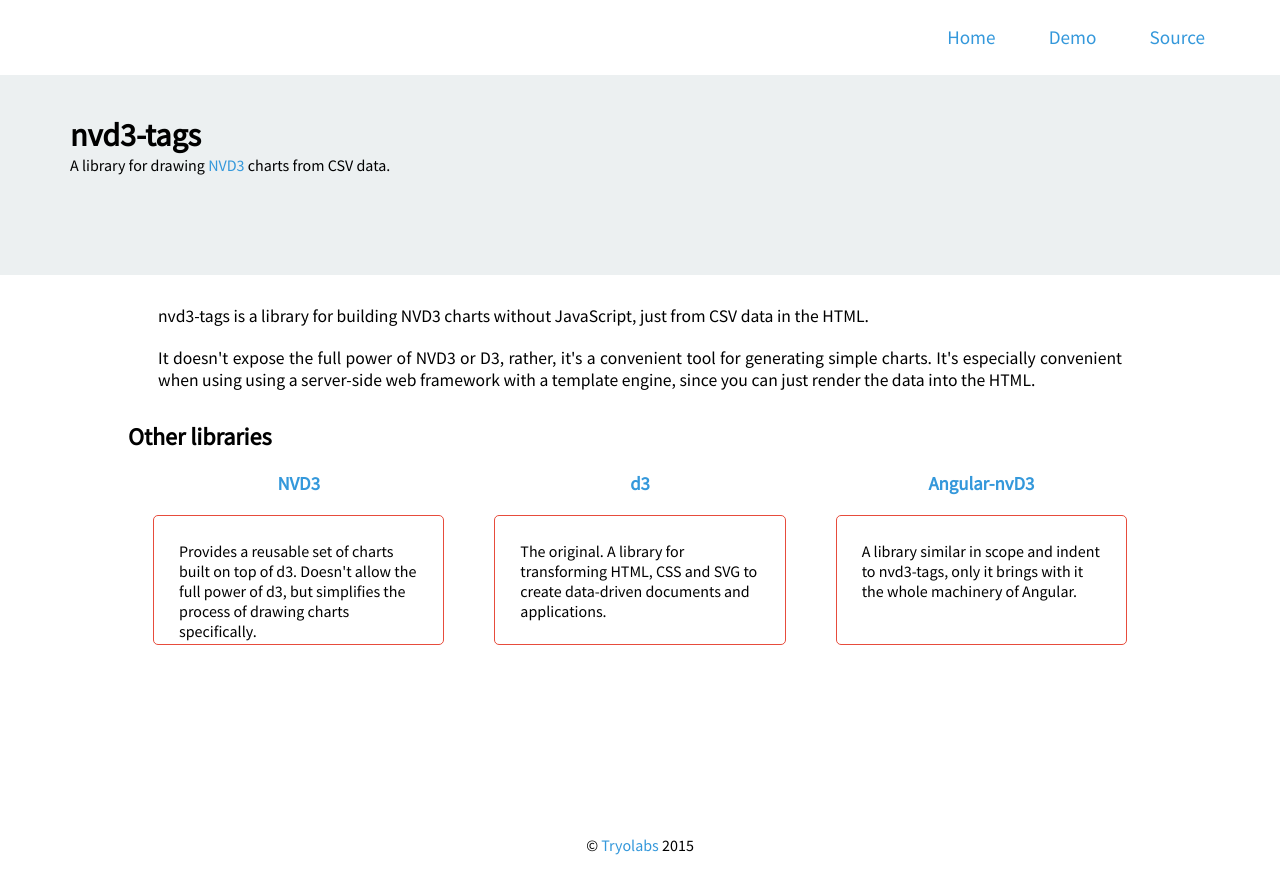
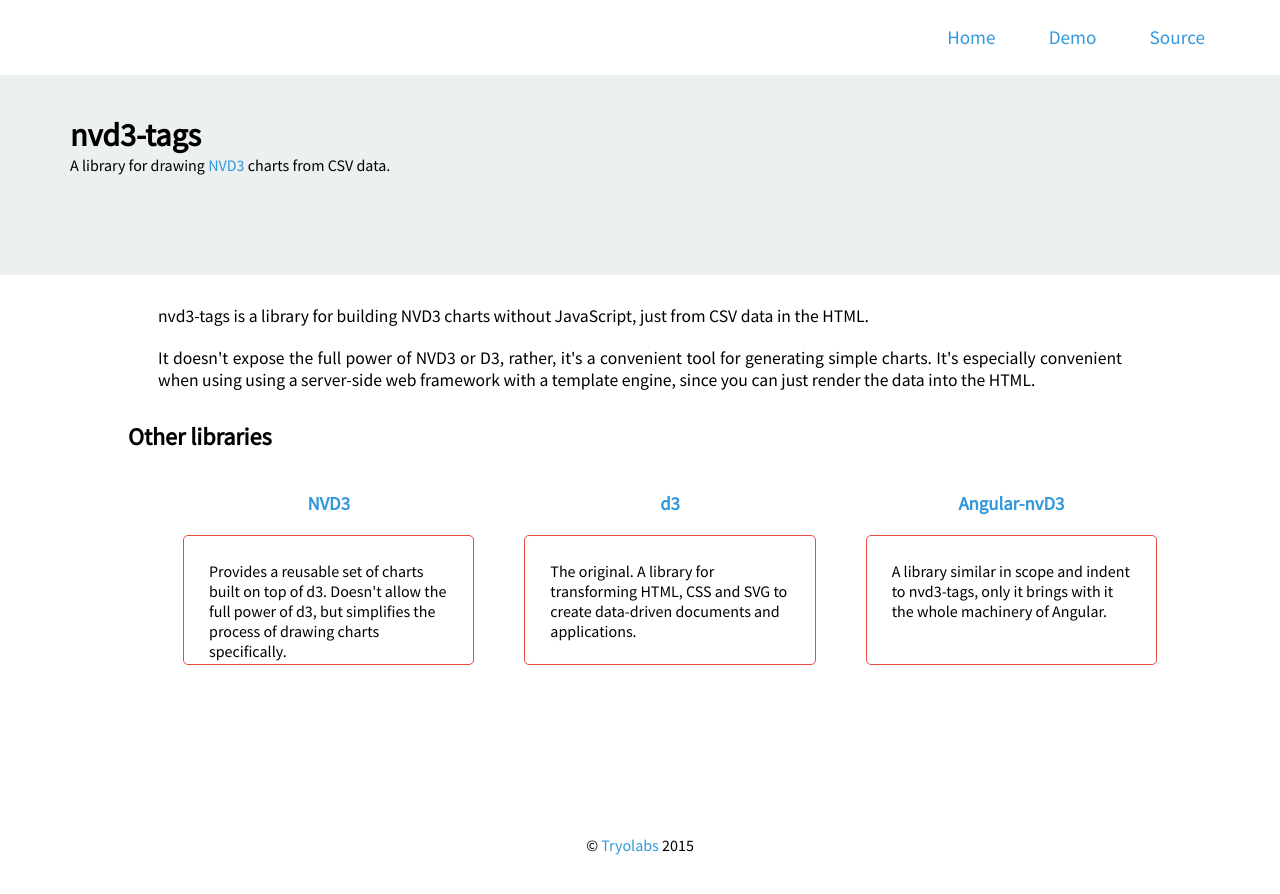
Before and after one commit to tryolabs/nvd3-tags, a Jekyll site: the page built from index.html, in a window 1280 px wide. Shown: the top 894 px of the page. Built offline with Jekyll 4.4.1, drawn with Linux system fonts in a browser that asks for light colours; nearby versions of some CDN libraries; a script that is not in the unit is left out.

Commit message:
Add some style

```diff
--- a/css/main.scss
+++ b/css/main.scss
@@ -117,6 +117,12 @@ footer {
 
 /* Demo */
 
+main {
+  ul {
+    margin: 20px 30px;
+  }
+}
+
 .example {
   @include row();
 
```
